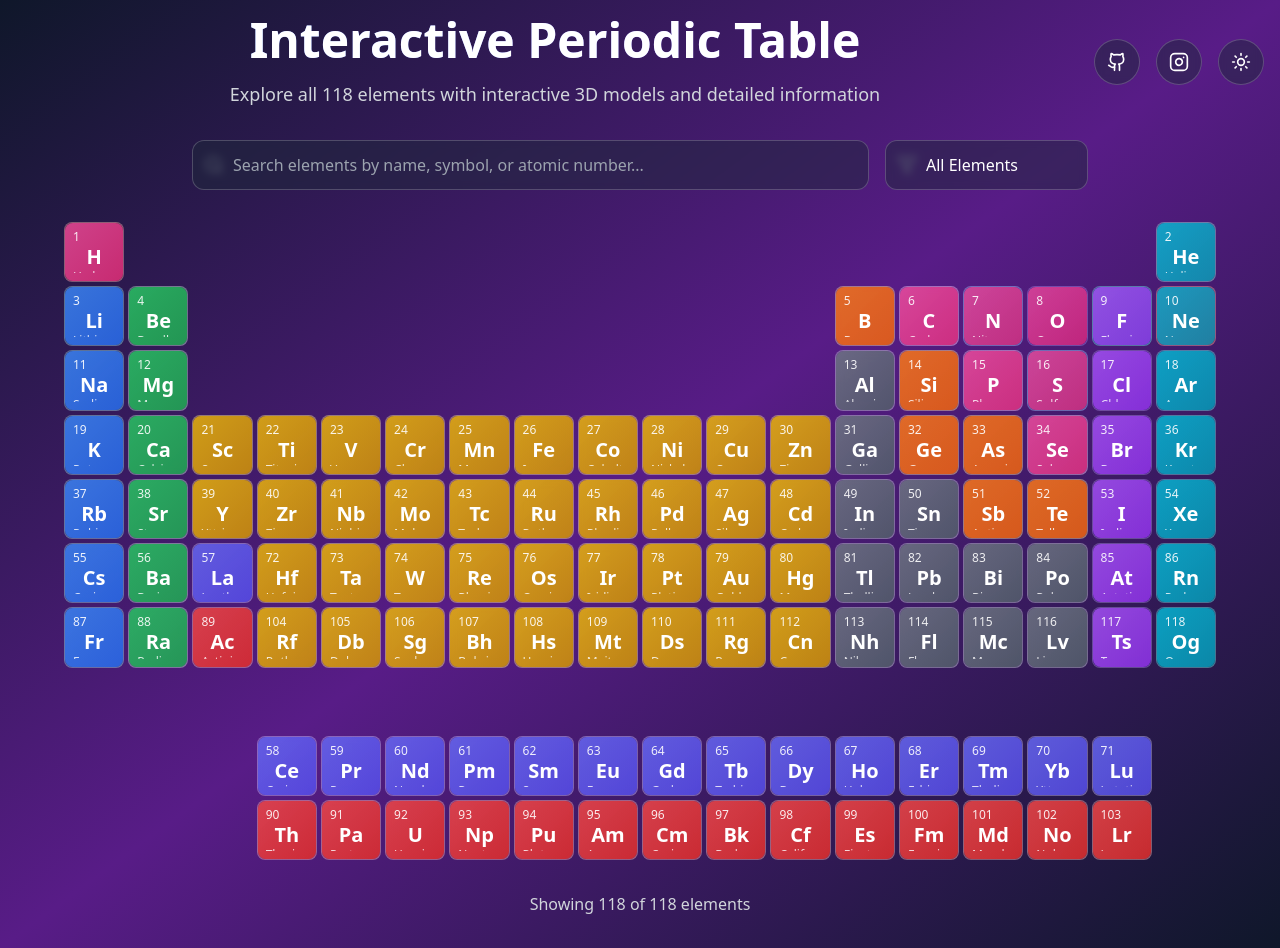
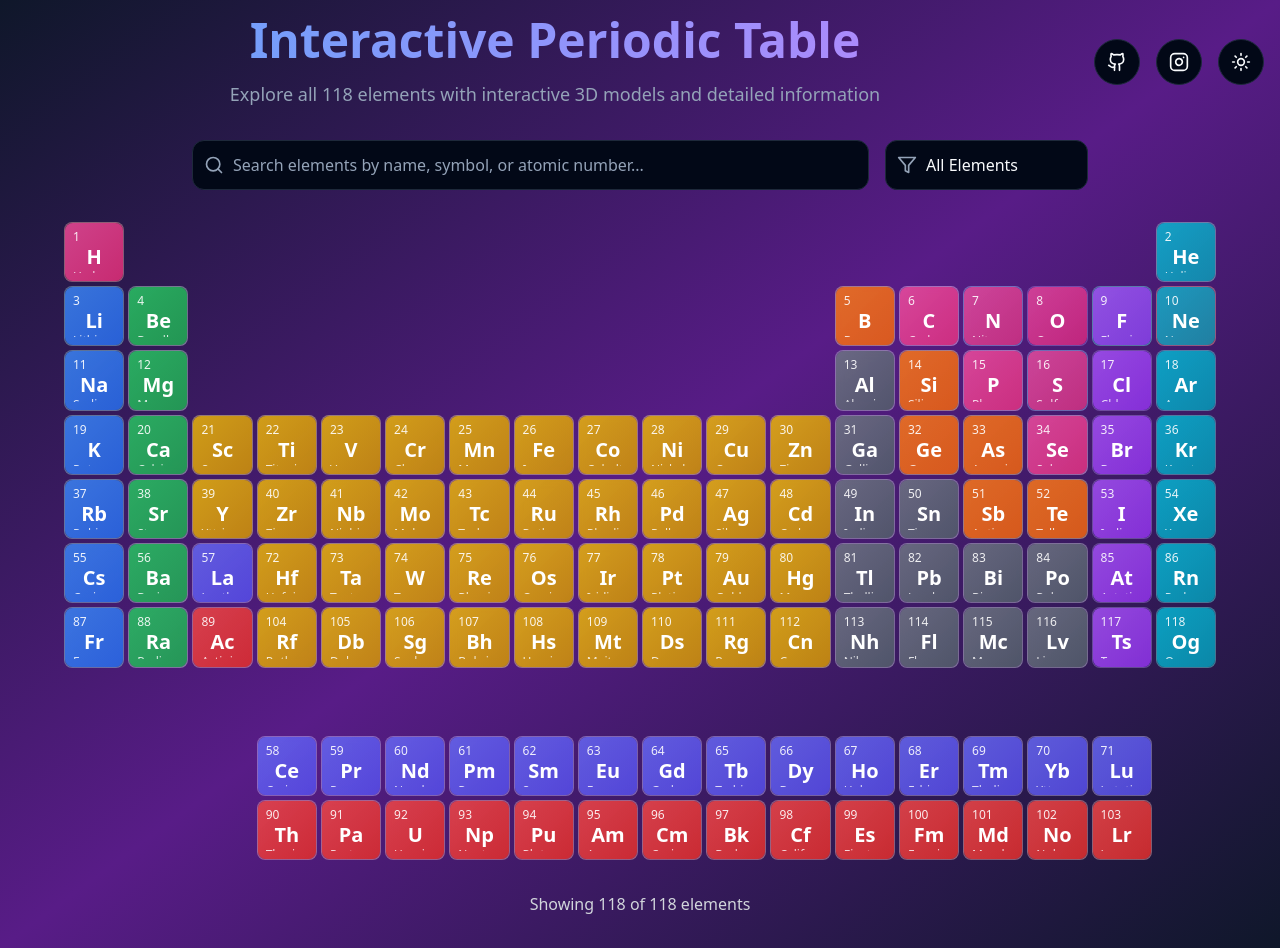
Before and after one commit to adibxr/periodic-table, a React (Vite) app: page / in a window 1280 px wide. Built offline with nearby package versions, Linux system fonts and the light colour scheme.

Commit message:
Fix: Theme toggle and icon issues
Ensured theme toggle button functionality and corrected search/filter icon display.

```diff
--- a/package.json
+++ b/package.json
@@ -47,7 +47,7 @@
     "cmdk": "^1.0.0",
     "date-fns": "^3.6.0",
     "embla-carousel-react": "^8.3.0",
-    "framer-motion": "^10.18.0",
+    "framer-motion": "^12.18.1",
     "input-otp": "^1.2.4",
     "lucide-react": "^0.462.0",
     "next-themes": "^0.3.0",
--- a/src/components/Header.tsx
+++ b/src/components/Header.tsx
@@ -14,10 +14,10 @@ export const Header: React.FC = () => {
       className="flex justify-between items-center mb-8"
     >
       <div className="text-center flex-1">
-        <h1 className="text-5xl font-bold text-white mb-4 bg-gradient-to-r from-blue-400 to-purple-400 bg-clip-text text-transparent">
+        <h1 className="text-5xl font-bold mb-4 bg-gradient-to-r from-blue-400 to-purple-400 bg-clip-text text-transparent">
           Interactive Periodic Table
         </h1>
-        <p className="text-gray-300 text-lg max-w-2xl mx-auto">
+        <p className="text-muted-foreground text-lg max-w-2xl mx-auto">
           Explore all 118 elements with interactive 3D models and detailed information
         </p>
       </div>
@@ -28,32 +28,32 @@ export const Header: React.FC = () => {
           href="https://github.com/adibxr"
           target="_blank"
           rel="noopener noreferrer"
-          className="p-3 rounded-full bg-slate-800/50 backdrop-blur-sm border border-white/20 text-white hover:bg-slate-700/50 transition-all"
+          className="p-3 rounded-full bg-card border border-border hover:bg-accent transition-all"
           whileHover={{ scale: 1.1 }}
           whileTap={{ scale: 0.95 }}
         >
-          <Github size={20} />
+          <Github size={20} className="text-foreground" />
         </motion.a>
 
         <motion.a
           href="https://instagram.com/adibxr"
           target="_blank"
           rel="noopener noreferrer"
-          className="p-3 rounded-full bg-slate-800/50 backdrop-blur-sm border border-white/20 text-white hover:bg-slate-700/50 transition-all"
+          className="p-3 rounded-full bg-card border border-border hover:bg-accent transition-all"
           whileHover={{ scale: 1.1 }}
           whileTap={{ scale: 0.95 }}
         >
-          <Instagram size={20} />
+          <Instagram size={20} className="text-foreground" />
         </motion.a>
 
         {/* Theme Toggle */}
         <motion.button
           onClick={toggleTheme}
-          className="p-3 rounded-full bg-slate-800/50 backdrop-blur-sm border border-white/20 text-white hover:bg-slate-700/50 transition-all"
+          className="p-3 rounded-full bg-card border border-border hover:bg-accent transition-all"
           whileHover={{ scale: 1.1 }}
           whileTap={{ scale: 0.95 }}
         >
-          {theme === 'dark' ? <Sun size={20} /> : <Moon size={20} />}
+          {theme === 'dark' ? <Sun size={20} className="text-foreground" /> : <Moon size={20} className="text-foreground" />}
         </motion.button>
       </div>
     </motion.header>
--- a/src/components/SearchAndFilters.tsx
+++ b/src/components/SearchAndFilters.tsx
@@ -38,26 +38,26 @@ export const SearchAndFilters: React.FC<SearchAndFiltersProps> = ({
     >
       {/* Search Box */}
       <div className="relative flex-1">
-        <Search className="absolute left-3 top-1/2 transform -translate-y-1/2 text-gray-400" size={20} />
+        <Search className="absolute left-3 top-1/2 transform -translate-y-1/2 text-muted-foreground" size={20} />
         <input
           type="text"
           placeholder="Search elements by name, symbol, or atomic number..."
           value={searchTerm}
           onChange={(e) => onSearchChange(e.target.value)}
-          className="w-full pl-10 pr-4 py-3 bg-slate-800/50 backdrop-blur-sm border border-white/20 rounded-xl text-white placeholder-gray-400 focus:outline-none focus:ring-2 focus:ring-blue-500 focus:border-transparent transition-all"
+          className="w-full pl-10 pr-4 py-3 bg-card border border-border rounded-xl text-foreground placeholder-muted-foreground focus:outline-none focus:ring-2 focus:ring-ring focus:border-transparent transition-all"
         />
       </div>
 
       {/* Category Filter */}
       <div className="relative">
-        <Filter className="absolute left-3 top-1/2 transform -translate-y-1/2 text-gray-400" size={20} />
+        <Filter className="absolute left-3 top-1/2 transform -translate-y-1/2 text-muted-foreground" size={20} />
         <select
           value={categoryFilter}
           onChange={(e) => onCategoryChange(e.target.value)}
-          className="pl-10 pr-8 py-3 bg-slate-800/50 backdrop-blur-sm border border-white/20 rounded-xl text-white focus:outline-none focus:ring-2 focus:ring-blue-500 focus:border-transparent transition-all appearance-none cursor-pointer min-w-[200px]"
+          className="pl-10 pr-8 py-3 bg-card border border-border rounded-xl text-foreground focus:outline-none focus:ring-2 focus:ring-ring focus:border-transparent transition-all appearance-none cursor-pointer min-w-[200px]"
         >
           {categories.map((category) => (
-            <option key={category.value} value={category.value} className="bg-slate-800 text-white">
+            <option key={category.value} value={category.value} className="bg-card text-foreground">
               {category.label}
             </option>
           ))}
--- a/src/components/ThemeProvider.tsx
+++ b/src/components/ThemeProvider.tsx
@@ -23,22 +23,23 @@ interface ThemeProviderProps {
 }
 
 export const ThemeProvider: React.FC<ThemeProviderProps> = ({ children }) => {
-  const [theme, setTheme] = useState<Theme>('dark');
+  const [theme, setTheme] = useState<Theme>(() => {
+    // Initialize theme from localStorage or default to 'dark'
+    if (typeof window !== 'undefined') {
+      const storedTheme = localStorage.getItem('theme') as Theme;
+      return storedTheme || 'dark';
+    }
+    return 'dark';
+  });
 
   useEffect(() => {
-    const storedTheme = localStorage.getItem('theme') as Theme;
-    if (storedTheme) {
-      setTheme(storedTheme);
-    }
-  }, []);
+    // Apply theme to document
+    const root = window.document.documentElement;
+    root.classList.remove('light', 'dark');
+    root.classList.add(theme);
 
-  useEffect(() => {
+    // Save to localStorage
     localStorage.setItem('theme', theme);
-    if (theme === 'dark') {
-      document.documentElement.classList.add('dark');
-    } else {
-      document.documentElement.classList.remove('dark');
-    }
   }, [theme]);
 
   const toggleTheme = () => {
```
Also changed, not shown: 1 other file (tests, documents, lock files or other folders).
